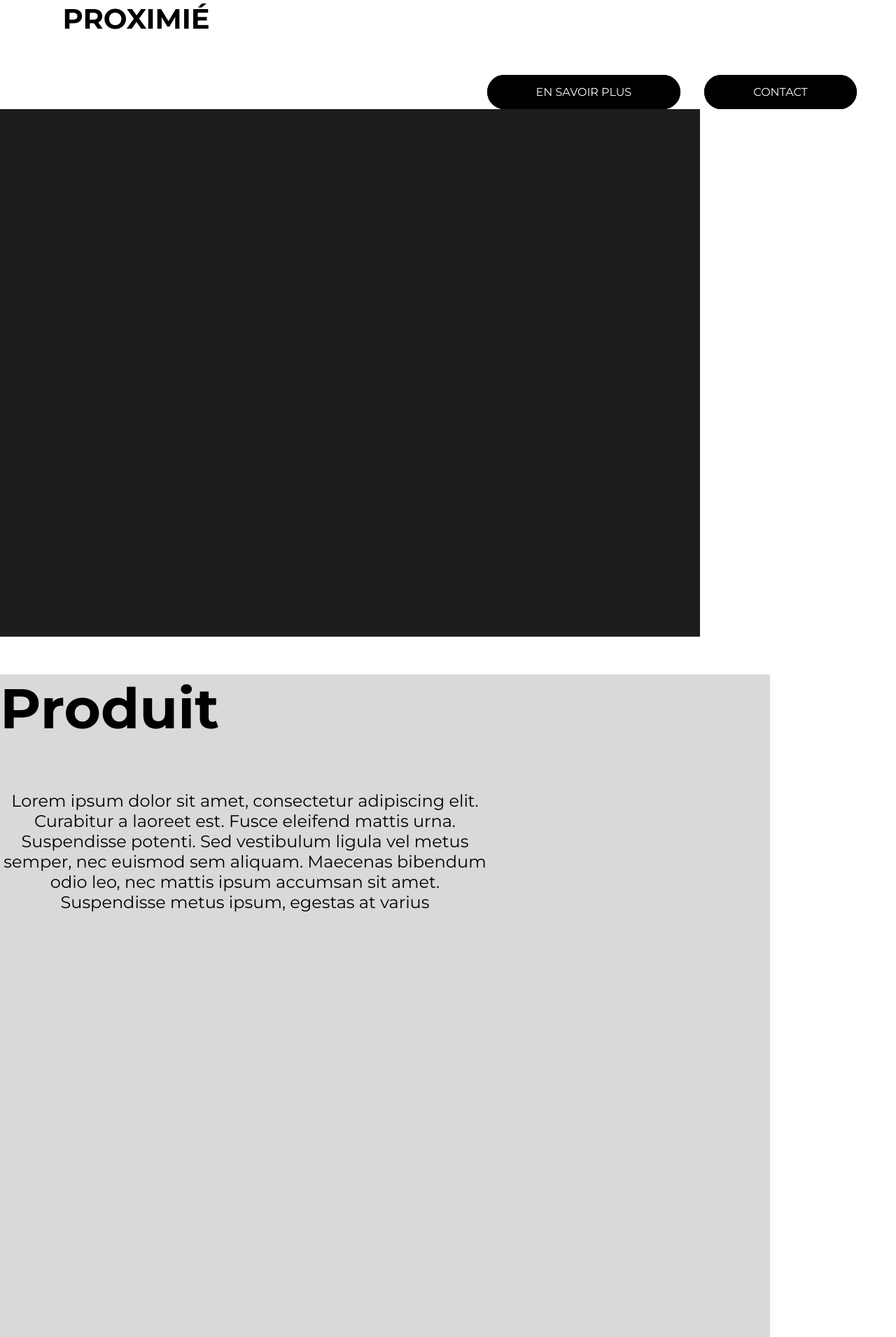
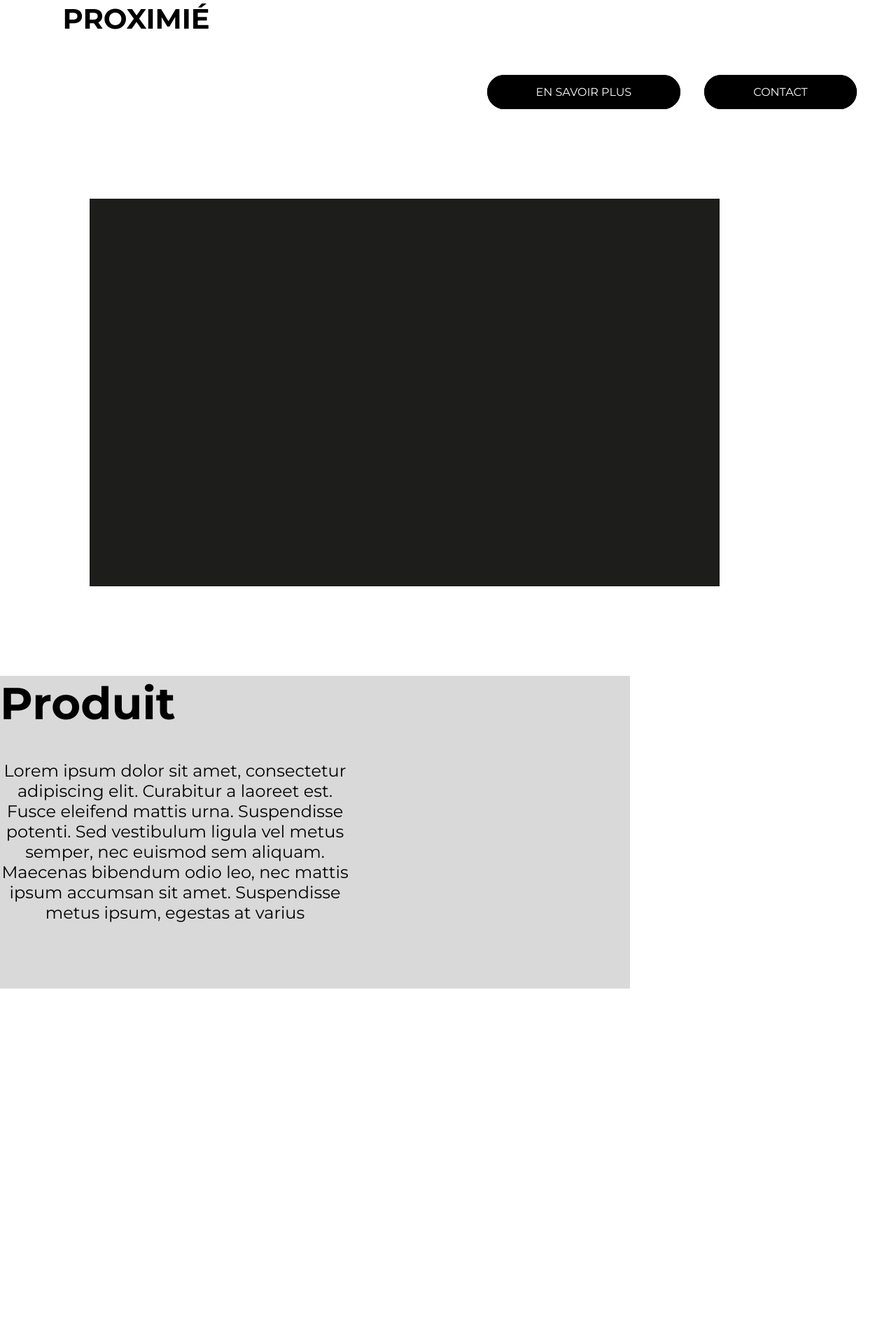
Before and after one commit to JupiterD-aurel/Supervision, a PHP site: page / in a window 1280 px wide; the page is wider, and only the part inside the window is pictured. Shown: the part 418-2329 px from the top of that part at 70% size. After the commit the page ends 1831 px from the top of that part, so only its background shows below. Run offline with PHP 8.4, Linux system fonts and the light colour scheme.

Commit message:
4
commit befor 17 ore

```diff
--- a/Site/Css/link.css
+++ b/Site/Css/link.css
@@ -147,32 +147,35 @@ padding-top: 1%;
 
 /*produit*/
 
+.produit{
+display: flow-root;
+}
+.produit h1{
+font-size: 64px;
+
+}
+
+.rectangle1{
+width: 900px;
+height: 554px;
+background: #1D1D1B;
+margin: 10%;
+}
 
 .rectangle2{
-width: 1100px;
-height: 947px;
-left: 114px;
-top: 1367px;
+width: 900px;
+height: 447px;
 background: #D9D9D9;
 }
 
-.rectangle1{
-width: 1000px;
-height: 754px;
-background: #1D1D1B;
-}
+
 
 p{
 width: 500px;
 height: 100px;
-position: absolute;
-width: 700px;
-height: 157px;
 font-family: 'Montserrat';
 font-style: normal;
 font-size: 24px;
-line-height: 29px;
-display: flex;
 align-items: center;
 text-align: center;
 color: #000000;
```
